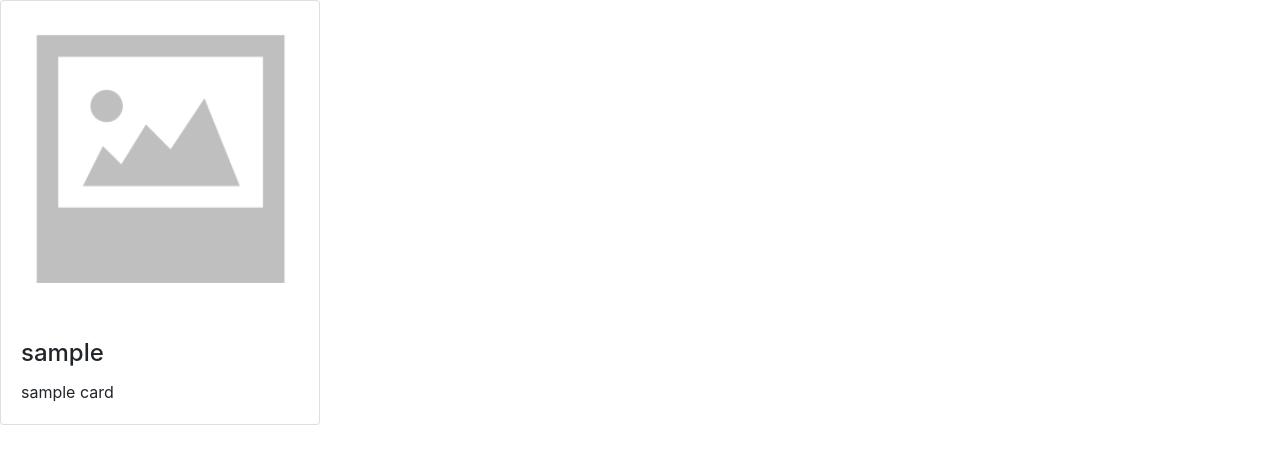
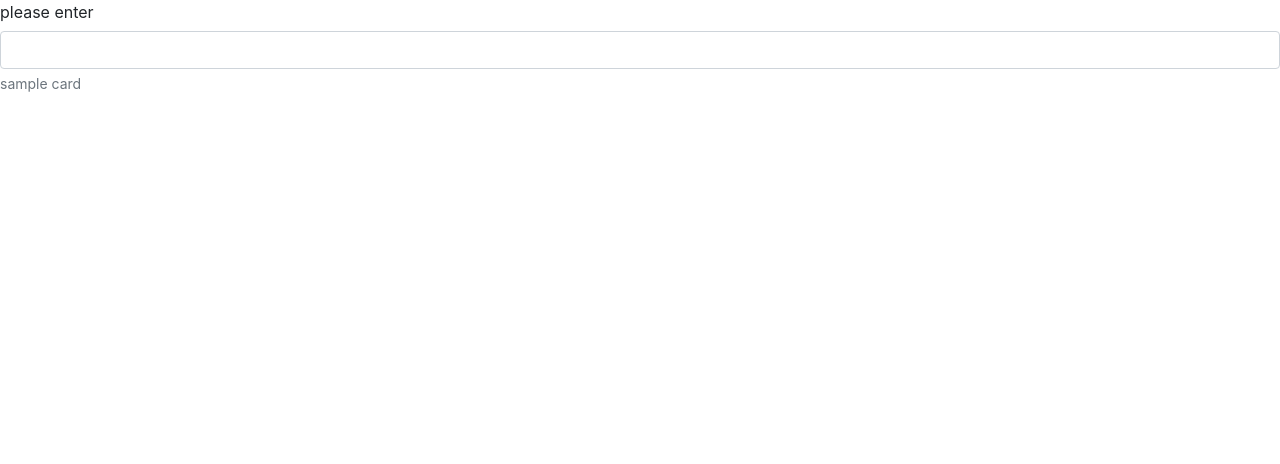
Before and after one commit to larrychunag/nuxt-side-project, a Nuxt app: page /sample in a window 1280 px wide. Shown: the top 464 px of the page. Built offline with nearby package versions, Linux system fonts and the light colour scheme.

Commit message:
feat: primary input atom add

```diff
--- /dev/null
+++ b/components/atoms/PrimaryInput.vue
@@ -0,0 +1,54 @@
+<template>
+  <div>
+    <b-form-group :label="label" :description="description">
+      <b-form-input
+        v-model="innerInputValue"
+        :type="type"
+        :placeholder="placeholder"
+        :required="required ? true : false"
+      ></b-form-input>
+    </b-form-group>
+  </div>
+</template>
+
+<script>
+export default {
+  name: 'PrimaryCard',
+  model: {
+    prop: 'model',
+    event: 'change',
+  },
+  props: {
+    label: {
+      type: String,
+    },
+    description: {
+      type: String,
+    },
+    type: {
+      type: String,
+    },
+    inputValue: {
+      type: String,
+    },
+    placeholder: {
+      type: String,
+    },
+    required: {
+      type: Boolean,
+    },
+  },
+  computed: {
+    innerInputValue: {
+      get() {
+        return this.$props.inputValue
+      },
+      set(value) {
+        this.$emit('change', value)
+      },
+    },
+  },
+}
+</script>
+
+<style lang="scss"></style>
--- a/pages/sample.vue
+++ b/pages/sample.vue
@@ -1,12 +1,24 @@
 <template>
-  <AtomsPrimaryCard title="sample" description="sample card" />
+  <div>
+    <AtomsPrimaryInput
+      v-model="value"
+      title="sample"
+      label="please enter"
+      description="sample card"
+      required="true"
+    />
+  </div>
 </template>
 <script lang="ts">
 import Vue from 'vue'
 
 export default Vue.extend({
   name: 'SamplePage',
-  data: () => ({}),
+  data: () => {
+    return {
+      value: '',
+    }
+  },
   methods: {},
 })
 </script>
```
